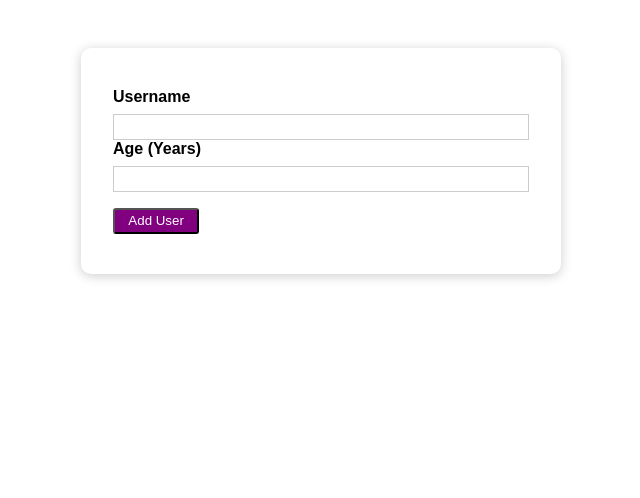
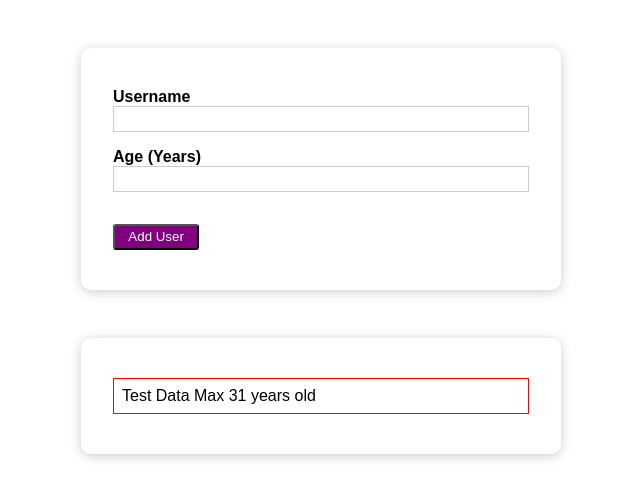
Before and after one commit to AndrewSimons3/ReactProj, a React (Create React App) app in the folder PracticeProj/: page / in a window 1280 px wide. Shown: the top 498 px of the page, without its empty margins (319-959 px from the left). Built offline with nearby package versions, Linux system fonts and the light colour scheme.

Commit message:
updated user display

```diff
--- a/PracticeProj/src/App.css
+++ b/PracticeProj/src/App.css
@@ -1,7 +1,10 @@
 #users {
-  width: 35rem;
+  width: 30rem;
   max-width: 90%;
   margin: 3rem auto;
+  padding: 2rem;
+  box-shadow: 0 2px 12px rgba(0, 0, 0, 0.2);
+  border-radius: 10px;
 }
 
 #user-form {
--- a/PracticeProj/src/components/UserForm.module.css
+++ b/PracticeProj/src/components/UserForm.module.css
@@ -5,7 +5,6 @@
 .form-control label {
   font-weight: bold;
   display: block;
-  margin-bottom: 0.5rem;
 }
 
 .form-control input {
@@ -15,6 +14,7 @@
   font: inherit;
   line-height: 1.5rem;
   padding: 0 0.25rem;
+  margin-bottom: 1rem;
 }
 
 .form-control input:focus {
--- a/PracticeProj/src/components/Users.js
+++ b/PracticeProj/src/components/Users.js
@@ -1,6 +1,10 @@
+import styles from './Users.module.css';
+
 const Users = () => {
   return (
-    <div></div>
+    <div className={styles.users}>
+      Test Data Max 31 years old
+    </div>
   )
 };
 
--- a/PracticeProj/src/components/Users.module.css
+++ b/PracticeProj/src/components/Users.module.css
@@ -0,0 +1,5 @@
+.users {
+  margin: 0.5rem 0;
+  padding: 0.5rem;
+  border: 1px solid red;
+}
```
